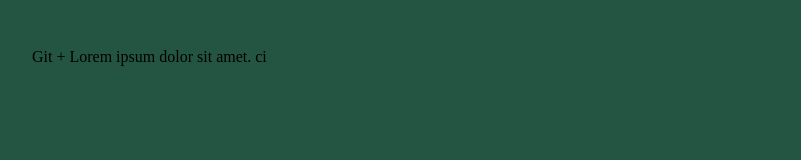
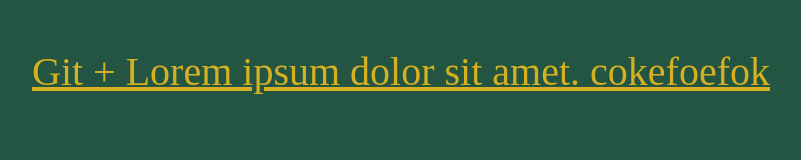
Before and after one commit to ArtemaMois/Gittestt, a plain HTML site: page index.html in a window 1280 px wide. Shown: the whole page, without its empty margins (16-817 px from the left). Drawn offline with Linux system fonts and the light colour scheme.

Commit message:
second value

```diff
--- a/index.html
+++ b/index.html
@@ -6,6 +6,6 @@
         <title>GIT</title>
     </head>
     <body>
-        <div class="git">Git + Lorem ipsum dolor sit amet. ci</div>
+        <div class="git">Git + Lorem ipsum dolor sit amet. cokefoefok</div>
     </body>
 </html>
--- a/style.css
+++ b/style.css
@@ -3,8 +3,8 @@ body{
     flex: 40px;
     padding: 40px;
 }
-h2{
+body{
     color: #d5b121;
-    font-size: 22px;
+    font-size: 40px;
     text-decoration: underline;
 }
```
